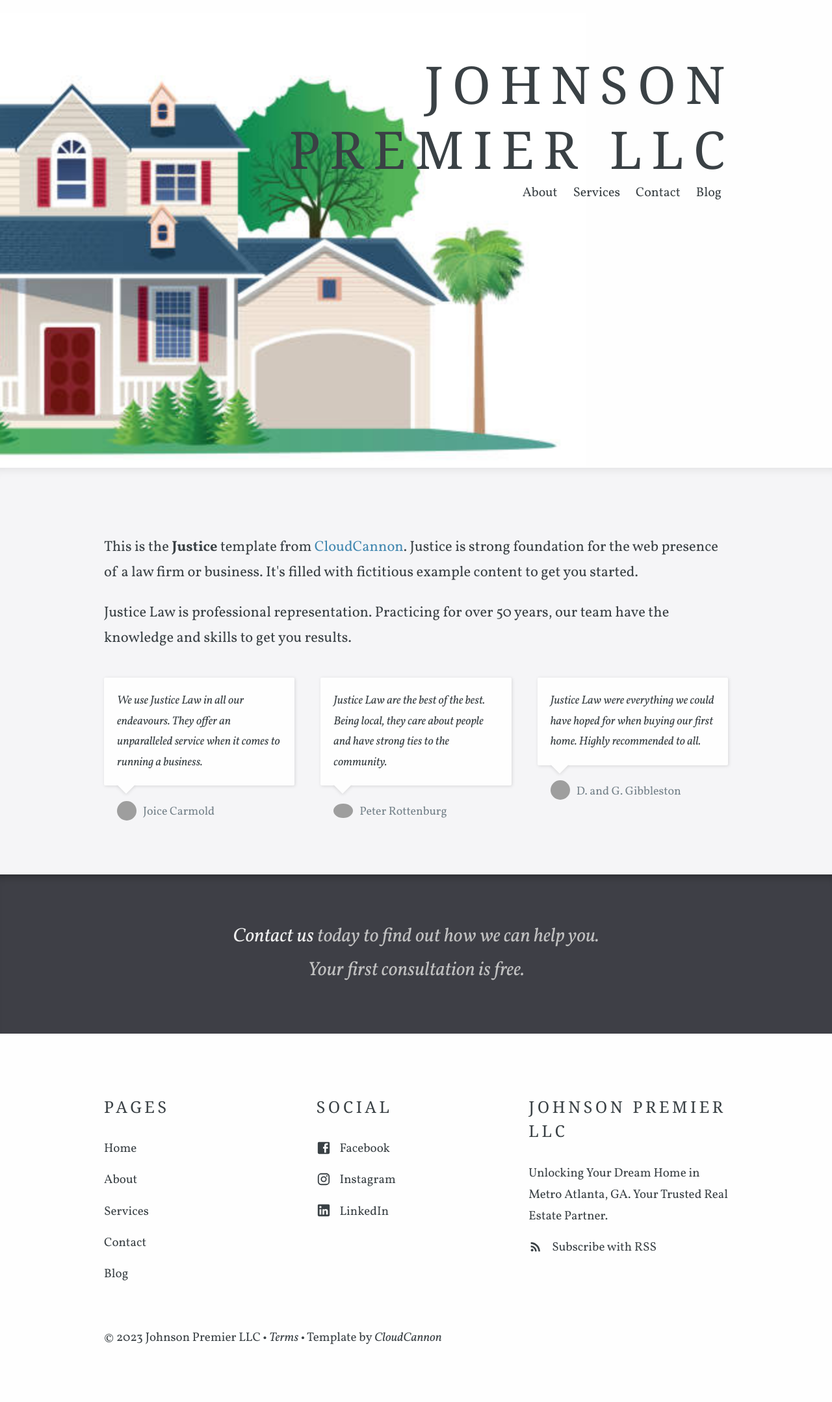
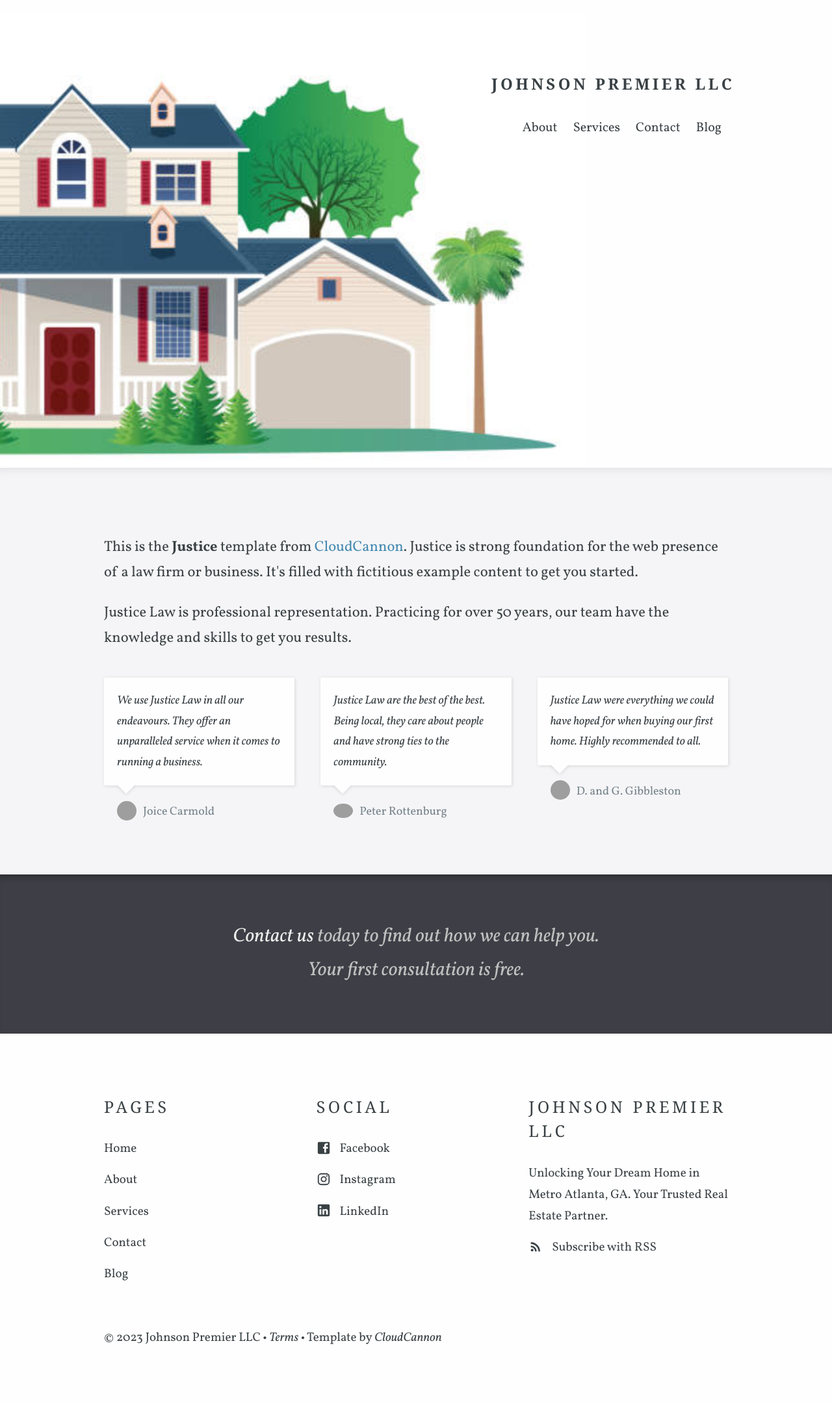
Before and after one commit to johnsonpremierllc/johnsonpremierllc.github.io, a Jekyll site: the page built from index.html, in a window 1280 px wide. Shown: the whole page at 65% size. Built offline with Jekyll 4.4.1, drawn with Linux system fonts in a browser that asks for light colours; some web fonts are replaced; grey boxes are pictures that could not be loaded.

Commit message:
Testing font updates..

```diff
--- a/css/main.scss
+++ b/css/main.scss
@@ -9,3 +9,10 @@ $mobile-break: 700px;
 @import "layout";
 @import "forms";
 @import "cloudcannon";
+
+
+h1 {
+  font-size: 24px;
+  font-weight: bold;
+  /* Other styles... */
+}
```
